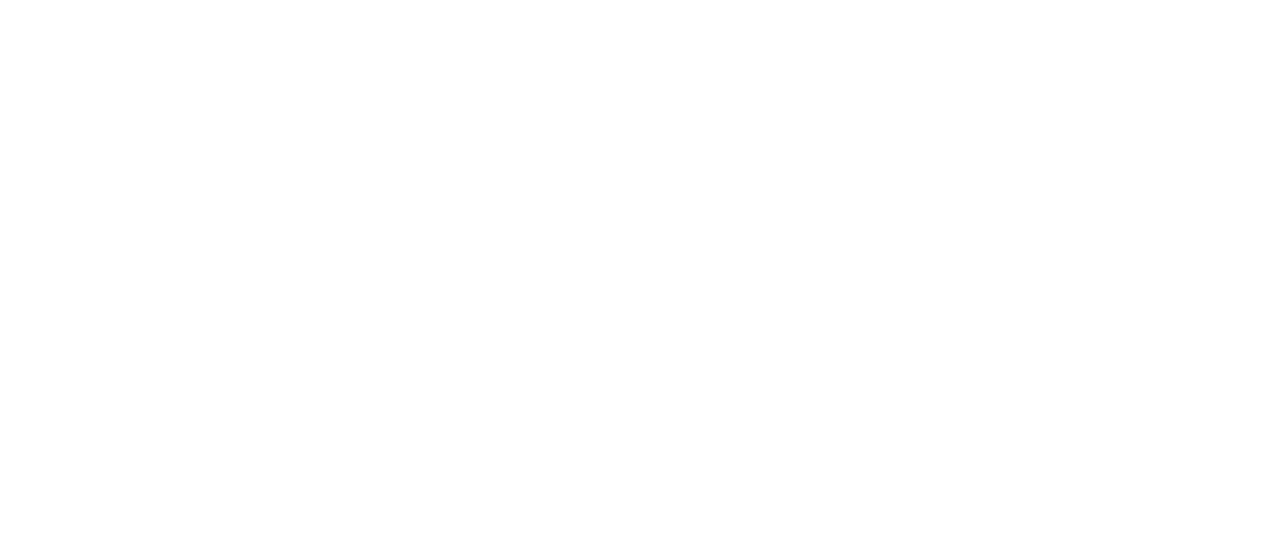
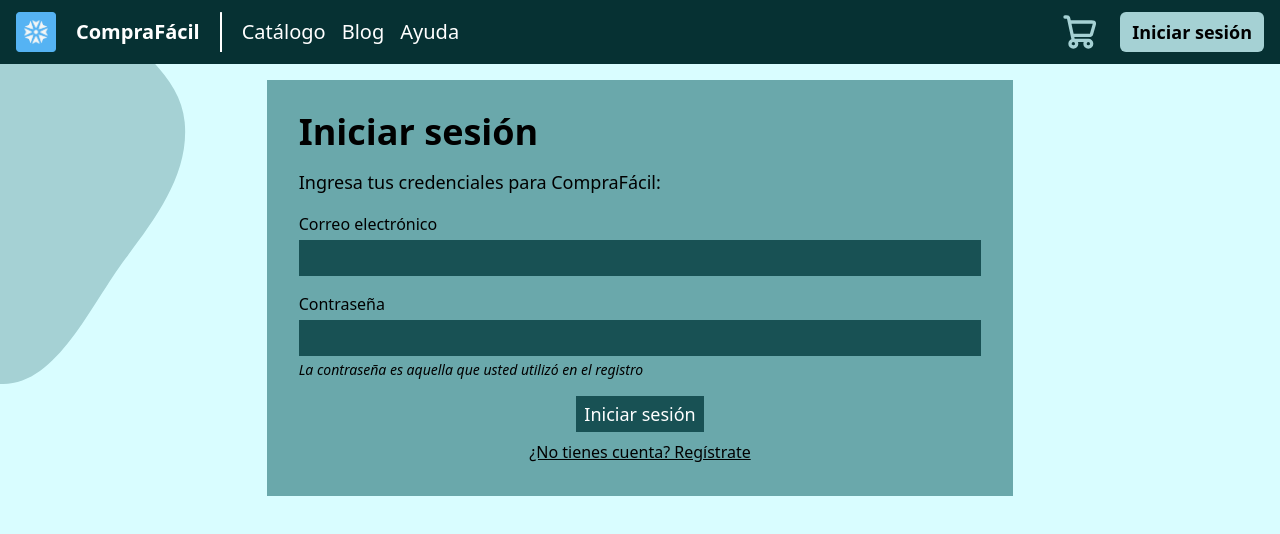
Before and after one commit to Seb0927/CompraFacilAccesible, a React (Vite) app: page /login in a window 1280 px wide. Before the commit this address had no page. Shown: the top 534 px of the page. Built offline with nearby package versions, Linux system fonts and the light colour scheme.

Commit message:
feat(login): add login component

```diff
--- a/src/components/background/Header.jsx
+++ b/src/components/background/Header.jsx
@@ -1,22 +1,23 @@
 import { useContext } from 'react'
-import { UserContext } from '../../contexts/UserContext';
-import shoppingCartSvg from '../../assets/vectors/shopping_cart.svg';
-import iconPng from '../../assets/images/icon.png';
+import { UserContext } from '@/contexts/UserContext'
+import shoppingCartSvg from '../../assets/vectors/shopping_cart.svg'
+import iconPng from '../../assets/images/icon.png'
 
 const Header = () => {
+  const { user, setUser } = useContext(UserContext);
 
-  const { user, setUser } = useContext(UserContext);
+  const handleLogout = () => {
+    setUser(null);
+  };
 
   return (
     <header className='fixed bg-blue-darkest h-16 w-full z-50'>
       <div className='flex items-center h-full px-4 py-3 md:space-x-5'>
         <img src={iconPng} alt='Logo de CompraFacil' className='h-full md:block hidden' />
-        {/* Justification:
-      https://developer.mozilla.org/es/docs/Web/HTML/Element/span*/}
         <span className='text-white text-xl font-bold md:block hidden'>CompraFácil</span>
+        <hr className='h-full w-0.5 blue bg-white md:block hidden' />
         {/* Justification:
       https://www.w3.org/WAI/WCAG22/Techniques/aria/ARIA11.html */}
-        <hr className='h-full w-0.5 blue bg-white md:block hidden' />
         <nav>
           <ul className='flex items-center space-x-4'>
             <li className='text-white text-xl'>
@@ -33,21 +34,22 @@
       </div>
 
       <div className='absolute right-0 top-0 h-full flex items-center px-4 py-3 space-x-5'>
-        {/* Justification:
-        https://stackoverflow.com/questions/21625672/what-is-an-accessible-way-to-mark-up-buttons-whose-only-content-is-an-icon */}
         <a href="/shopping-cart" className='h-full'>
           <img src={shoppingCartSvg} alt='Tu carrito de compras' className='h-full' />
         </a>
 
-        {user !== null ?
+        {user ? (
           <button
-            onClick={() => setUser(null)}
-            className='bg-blue-light h-full px-3 font-semibold text-lg rounded-md'>
+            onClick={handleLogout}
+            className='bg-blue-light h-full px-3 font-semibold text-lg rounded-md hover:bg-blue-medium-light'>
             Cerrar sesión
           </button>
-          :
-          <a href='/login' className='flex items-center justify-center bg-blue-light h-full px-3 font-semibold text-lg rounded-md hover:bg-blue-medium-light'>Iniciar sesión</a>}
-
+        ) : (
+          <a href='/login'
+            className='flex items-center justify-center bg-blue-light h-full px-3 font-semibold text-lg rounded-md hover:bg-blue-medium-light'>
+            Iniciar sesión
+          </a>
+        )}
       </div>
     </header>
   )
--- a/src/components/login/Login.jsx
+++ b/src/components/login/Login.jsx
@@ -1,10 +1,102 @@
-import React from 'react'
+import { useContext, useState, useRef, useEffect } from 'react'
+import { UserContext } from '@/contexts/UserContext'
 
 const Login = () => {
+  const { users, setUser } = useContext(UserContext);
+
+  const [email, setEmail] = useState('');
+  const [password, setPassword] = useState('');
+  const [error, setError] = useState('');
+
+  const errorRef = useRef(null);
+
+  // Effect to focus the error message when it appears
+  useEffect(() => {
+    if (error && errorRef.current) {
+      errorRef.current.focus();
+    }
+  }, [error]);
+
+  const handleSubmit = (e) => {
+    e.preventDefault();
+
+    if (!email || !password) {
+      setError('Por favor, complete todos los campos');
+      return;
+    }
+
+    const foundUser = users.find(u => u.email === email && u.password === password);
+
+    if (foundUser) {
+      setUser({
+        email: foundUser.email,
+        name: foundUser.name
+      });
+
+      window.location.href = '/';
+    } else {
+      setError('Credenciales incorrectas. Para facilitar pruebas, use john@comprafacil.com y comprafacil1234');
+    }
+  };
+
   return (
-    <section className='w-96 h-48 bg-blue-medium-light'>
-      Hola!
-    </section>
+    <div className='flex justify-center w-full'>
+      <section className='h-auto w-full md:w-4/5 lg:w-8/12 py-8 px-8 bg-blue-medium-light'>
+        <form onSubmit={handleSubmit} className='flex flex-col space-y-4'>
+          <h1 className='text-4xl font-bold'>Iniciar sesión</h1>
+          <span className='text-lg'>Ingresa tus credenciales para CompraFácil:</span>
+
+          {error && (
+            <p
+              ref={errorRef}
+              tabIndex={-1}
+              role="alert"
+              className='bg-red-100 border border-red-400 text-red-700 px-4 py-3 rounded focus:outline-none focus:ring-2 focus:ring-red-500'
+            >
+              {error}
+            </p>
+          )}
+
+          <div className='flex flex-col space-y-1'>
+            <label htmlFor='email' className='block'>
+              Correo electrónico
+            </label>
+            <input
+              id='email'
+              type='email'
+              value={email}
+              onChange={(e) => setEmail(e.target.value)}
+              className='w-full h-9 bg-blue-dark px-1 text-white'
+              aria-required="true"
+            />
+          </div>
+
+          <div className='flex flex-col space-y-1'>
+            <label htmlFor='password' className='block'>
+              Contraseña
+            </label>
+            <input
+              id='password'
+              type='password'
+              value={password}
+              onChange={(e) => setPassword(e.target.value)}
+              className='w-full h-9 bg-blue-dark px-1 text-white'
+              aria-required="true"
+            />
+            <p className='text-sm italic'>La contraseña es aquella que usted utilizó en el registro</p>
+          </div>
+
+          <div className='flex flex-col space-y-2 items-center'>
+            <button
+              type="submit"
+              className='h-9 w-32 bg-blue-dark text-white text-lg hover:bg-blue-darkest'>
+              Iniciar sesión
+            </button>
+            <a href='/register' className='underline hover:text-blue-darkest'>¿No tienes cuenta? Regístrate</a>
+          </div>
+        </form>
+      </section>
+    </div>
   )
 }
 
--- a/src/main.jsx
+++ b/src/main.jsx
@@ -2,12 +2,13 @@
 import { createRoot } from 'react-dom/client'
 import { BrowserRouter, Routes, Route, useParams } from "react-router";
 import './index.css'
-import { Background, Catalog, Blog, Post1, Post2, Post3 } from './components'
+import { Background, Catalog, Blog, Login, Post1, Post2, Post3 } from './components'
 
 // Component map for dynamic loading
 const components = {
   catalog: Catalog,
   blog: Blog,
+  login: Login,
   post1: Post1,
   post2: Post2,
   post3: Post3
@@ -38,6 +39,7 @@
         <Route path="/" element={<DynamicPage componentName="catalog" />} />
         <Route path="/blog" element={<DynamicPage componentName="blog" />} />
         <Route path="/blog/:componentName" element={<DynamicPage />} />
+        <Route path="/login" element={<DynamicPage componentName="login" />} />
       </Routes>
     </BrowserRouter>
   </StrictMode>,
```
